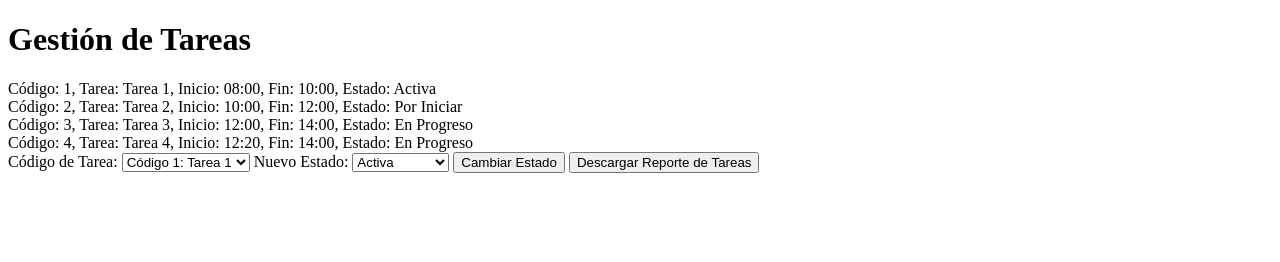
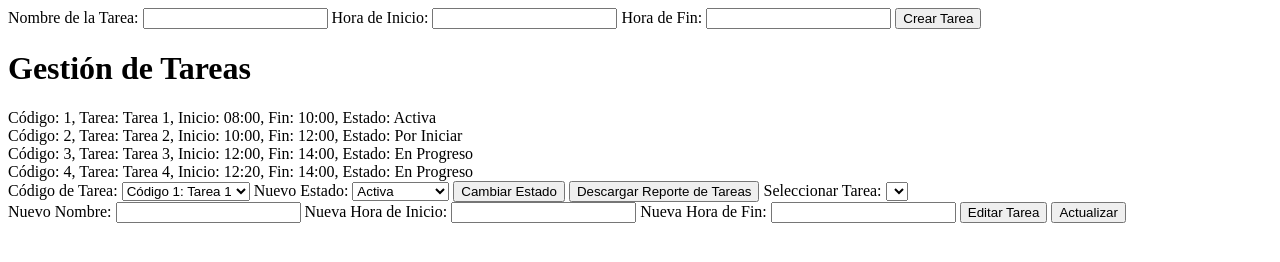
Before and after one commit to nohpedro/tarea1, a plain HTML site: page tareas.html in a window 1280 px wide. Drawn offline with nearby package versions, Linux system fonts and the light colour scheme.

Commit message:
puse el añadir y mostrar y editar y actualizar

```diff
--- /dev/null
+++ b/DRIVERS/crearTarea.js
@@ -0,0 +1,19 @@
+function crearNuevaTarea() {
+    const nombre = document.getElementById("nombreTarea").value;
+    const horaInicio = document.getElementById("horaInicio").value;
+    const horaFin = document.getElementById("horaFin").value;
+
+    // Generar un nuevo código para la tarea (puedes hacerlo de manera automática)
+    const nuevoCodigo = tareas.length + 1;
+
+
+    // Añadir la nueva tarea al array
+    tareas.push([nuevoCodigo, nombre, horaInicio, horaFin, "Por Iniciar"]);
+
+    document.getElementById("nombreTarea").value = "";
+    document.getElementById("horaInicio").value = "";
+    document.getElementById("horaFin").value = "";
+
+    // Mostrar las tareas actualizadas
+    mostrarTareas();
+  }
--- a/tareas.html
+++ b/tareas.html
@@ -5,7 +5,28 @@
     <title>Gestión de Tareas</title>
   </head>
   <body>
+
+    <label for="nombreTarea">Nombre de la Tarea:</label>
+<input type="text" id="nombreTarea">
+
+<label for="horaInicio">Hora de Inicio:</label>
+<input type="text" id="horaInicio">
+
+<label for="horaFin">Hora de Fin:</label>
+<input type="text" id="horaFin">
+
+
+<button onclick="crearNuevaTarea()">Crear Tarea</button>
+
+
     <h1>Gestión de Tareas</h1>
+
+
+
+
+
+
+
     <div id="listaTareas"></div>
     <label for="codigoTarea">Código de Tarea:</label>
     <select id="codigoTarea"></select>
@@ -18,7 +39,34 @@
     <button onclick="cambiarEstadoTarea()">Cambiar Estado</button>
     <button id="descargarReporte">Descargar Reporte de Tareas</button>
 
+
+
+
+
+
+
+
+    <label for="seleccionarTareas">Seleccionar Tarea:</label>
+    <select id="seleccionarTareas"></select>
+
+    <div id="edicionTarea">
+      <label for="editNombre">Nuevo Nombre:</label>
+      <input type="text" id="editNombre">
+
+      <label for="editHoraInicio">Nueva Hora de Inicio:</label>
+      <input type="text" id="editHoraInicio">
+
+      <label for="editHoraFin">Nueva Hora de Fin:</label>
+      <input type="text" id="editHoraFin">
+
+      <button onclick="editarTarea()">Editar Tarea</button>
+      <button onclick="guardarEdicion()">Actualizar</button>
+    </div>
+
     <script src="DRIVERS/d_cambiodeestado.js"></script>
+    <script src="DRIVERS/crearTarea.js"></script>
+
+
     <script src="https://cdnjs.cloudflare.com/ajax/libs/jspdf/2.3.1/jspdf.umd.min.js"></script>
   </body>
 </html>
```
Also changed, not shown: DRIVERS/gestionTareas.js (added).
